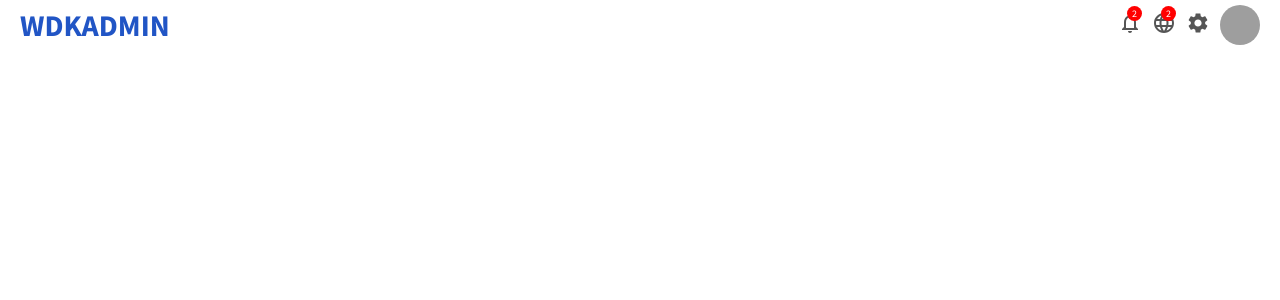
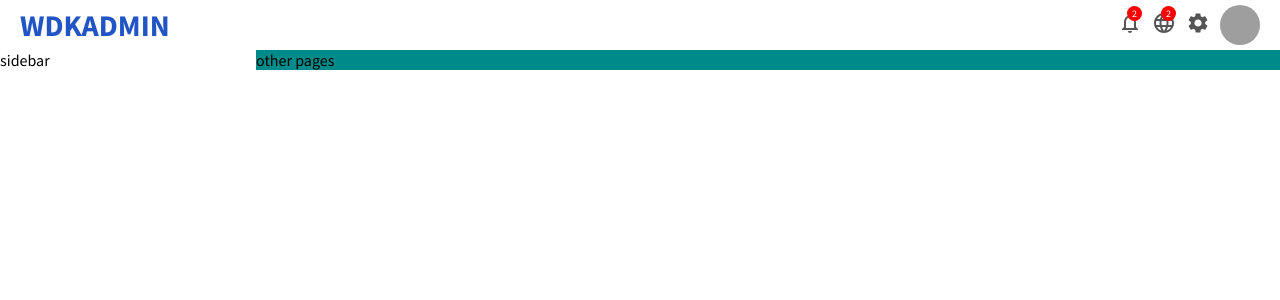
Before and after one commit to osefatul/analytic-admin-app, a React (Create React App) app: page / in a window 1280 px wide. Shown: the top 300 px of the page. Built offline with nearby package versions, Linux system fonts and the light colour scheme; grey boxes are pictures that could not be loaded.

Commit message:
working on sidebar

```diff
--- a/src/App.js
+++ b/src/App.js
@@ -1,9 +1,15 @@
+import Sidebar from "./components/topbar/sidebar/Sidebar";
 import Topbar from "./components/topbar/Topbar";
+import "./app.css";
 
 function App() {
   return (
     <div className="App">
       <Topbar />
+      <div className="container">
+        <Sidebar />
+        <div className="others">other pages</div>
+      </div>
     </div>
   );
 }
--- /dev/null
+++ b/src/app.css
@@ -0,0 +1,8 @@
+.container{
+  display: flex;
+}
+
+.others{
+  flex:4;
+  background-color: darkcyan;
+}
--- /dev/null
+++ b/src/components/topbar/sidebar/Sidebar.jsx
@@ -0,0 +1,7 @@
+import React from "react";
+import "./sidebar.css";
+function Sidebar() {
+  return <div className="sidebar">sidebar</div>;
+}
+
+export default Sidebar;
--- /dev/null
+++ b/src/components/topbar/sidebar/sidebar.css
@@ -0,0 +1,3 @@
+.sidebar{
+  flex: 1;
+}
```
